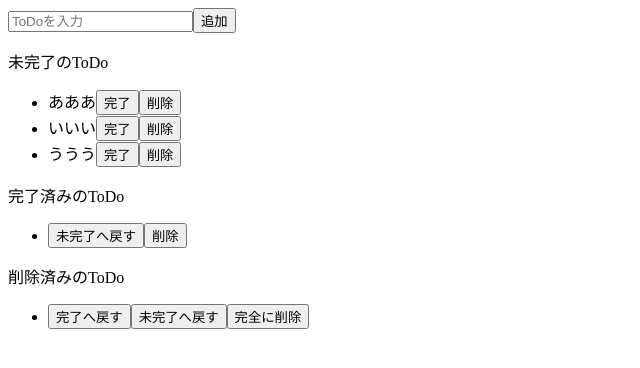
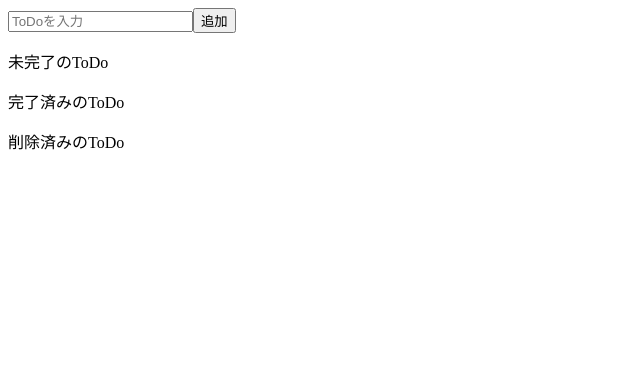
Before and after one commit to m1h4rYOU/todo-app-react-ts, a React (Create React App) app: page / in a window 1280 px wide. Shown: the top 368 px of the page, without its empty margins (0-640 px from the left). Built offline with nearby package versions, Linux system fonts and the light colour scheme.

Commit message:
feat: implement todo list

```diff
--- a/src/App.tsx
+++ b/src/App.tsx
@@ -1,39 +1,141 @@
-import React from 'react';
+import React, {useState} from 'react';
 // import './App.css';
 
-const items = ['あああ','いいい','ううう']
+const App = (): React.ReactElement => {
+  const [input, setInput] = useState<string>('')
+  const [incompleteTasks, setIncompleteTasks] = useState<string[]>([])
+  const [completeTasks, setCompleteTasks] = useState<string[]>([])
+  const [deletedTasks, setDeletedTasks] = useState<string[]>([])
 
-const App = (): React.ReactElement => {
+  const onChangeInput = (e: React.ChangeEvent<HTMLInputElement>)=>{
+    setInput(e.target.value)
+  }
+
+  const onClickInputAdd = ()=>{
+    if (input === '') return
+    const newInput = [...incompleteTasks,input]
+    setIncompleteTasks(newInput)
+    setInput('')
+  }
+
+  const onClickMoveToComplete = (index:number, task:string)=>()=>{
+    const newIncompleteTasks = [...incompleteTasks]
+    newIncompleteTasks.splice(index, 1)
+    setIncompleteTasks(newIncompleteTasks)
+    setCompleteTasks([...completeTasks, task])
+  }
+
+  const onClickBackToIncomplete = (index:number, task:string)=>()=>{
+    // 1.completeTasksを削除する
+    //  1-1. completeTasksをスプレッドする
+    //  1-2. completeTasksをspliceしてindex番目を1つ削除する
+    //  1-3. setCompleteTasksに1-2.を入れる
+    // 2. setIncompleteTasksに入れる
+    //  2-1. setIncompleteTasksにスプレッドしたincompleteTasksを入れる
+    const newCompleteTasks = [...completeTasks]
+    newCompleteTasks.splice(index,1)
+    setCompleteTasks(newCompleteTasks)
+    setIncompleteTasks([...incompleteTasks, task])
+  }
+
+  const onClickMoveFromCompleteToDeleted = (index:number, task:string)=>()=>{
+    // 1. completeTasksを削除する
+    //  1-1. completeTasksをスプレッドする(newDeletedTasksとする)
+    //  1-2. newDeletedTasksをspliceしてindex番目を1つ削除する
+    //  1-3. setCompleteTasksにnewDeletedTasksを入れる
+    // 2. setDeletedTasksに入れる
+    //  2-1. setDeletedTasksにスプレッドしたdeletedTasksを入れる
+    const newDeletedTasks = [...completeTasks]
+    newDeletedTasks.splice(index,1)
+    setCompleteTasks(newDeletedTasks)
+    setDeletedTasks([...deletedTasks, task])
+  }
+
+  const onClickFromIncompleteToDeleted = (index:number, task:string)=>()=>{
+    // 1. incompleteTasksを削除する
+    //  1-1. incompleteTasksをスプレッドする(newDeletedTasksとする)
+    //  1-2. newDeletedTasksをspliceしてindex番目の1つを削除する
+    //  1-3. setIncompleteTasksにnewDeletedTasksを入れる
+    // 2. setDeletedTasksに入れる
+    //  2-1. setDeletedTasksにスプレッドしたdeletedTasksを入れる
+    const newDeletedTasks = [...incompleteTasks]
+    newDeletedTasks.splice(index, 1)
+    setIncompleteTasks(newDeletedTasks)
+    setDeletedTasks([...deletedTasks, task])
+  }
+
+  const onClickBackFromDeletedToCompleted = (index:number, task:string)=>()=>{
+    // 1. deletedTasksを削除する
+    //  1-1. deletedTasksをスプレッドする(newDeletedTasksとする)
+    //  1-2. newDeletedTasksをspliceしてindex番目を1つ削除する
+    //  1-3. setDeletedTasksにnewDeletedTasksを入れる
+    // 2. setCompleteTasksに入れる
+    //  2-1. setCompleteTasksにスプレッドしたcompleteTasksを入れる
+    const newDeletedTasks = [...deletedTasks]
+    newDeletedTasks.splice(index,1)
+    setDeletedTasks(newDeletedTasks)
+    setCompleteTasks([...completeTasks, task])
+  }
+
+  const onClickBackFromDeletedToIncomplete = (index:number, task:string)=>()=>{
+    // 1. deletedTasksを削除する
+    //  1-1. deletedTasksをスプレッドする(newDeletedTasksとする)
+    //  1-2. newDeletedTasksをspliceしてindex番目を1つ削除する
+    //  1-3. setDeletedTasksにnewDeletedTasksを入れる
+    // 2. setIncompleteTasksに入れる
+    //  2-1. setIncompleteTasksにスプレッドしたincompleteTasksを入れる
+    const newDeletedTasks = [...deletedTasks]
+    newDeletedTasks.splice(index, 1)
+    setDeletedTasks(newDeletedTasks)
+    setIncompleteTasks([...incompleteTasks, task])
+  }
+
+  const onClickCompleteDeleted = (index:number)=>()=>{
+    // 1. deletedTasksを削除する
+    //   1-1. deletedTasksをスプレッドする(newDeletedTasksとする)
+    //   1-2. newDeletedTasksをspliceしてindex番目を1つ削除する
+    //   1-3. setDeletedTasksにスプレッドしたnewDeletedTasksを入れる
+    const newDeletedTasks = [...deletedTasks]
+    newDeletedTasks.splice(index,1)
+    setDeletedTasks(newDeletedTasks)
+  }
+
   return(
     <>
-    <input type="placeholder" placeholder='ToDoを入力' />
-    <button>追加</button>
+    <input placeholder='ToDoを入力' onChange={onChangeInput} value={input}/>
+    <button onClick={onClickInputAdd}>追加</button>
 
     <p>未完了のToDo</p>
     <ul>
-      {items.map((todo)=>
-        <li>{todo}
-          <button type='button'>完了</button>
-          <button type='button'>削除</button>
+      {incompleteTasks.map((incompleteTask, index)=>
+        <li>{incompleteTask}
+          <button type='button' onClick={onClickMoveToComplete(index, incompleteTask)}>完了</button>
+          <button type='button' onClick={onClickFromIncompleteToDeleted(index, incompleteTask)}>削除</button>
         </li>
       )}
     </ul>
 
     <p>完了済みのToDo</p>
     <ul>
+      {completeTasks.map((completeTask, index)=>
       <li>
-        <button type='button'>未完了へ戻す</button>
-        <button type='button'>削除</button>
+        {completeTask}
+        <button type='button' onClick={onClickBackToIncomplete(index, completeTask)}>未完了へ戻す</button>
+        <button type='button' onClick={onClickMoveFromCompleteToDeleted(index, completeTask)}>削除</button>
       </li>
+      )}
     </ul>
 
     <p>削除済みのToDo</p>
     <ul>
+      {deletedTasks.map((deletedTask, index)=>
       <li>
-        <button type='button'>完了へ戻す</button>
-        <button type='button'>未完了へ戻す</button>
-        <button type='button'>完全に削除</button>
+        {deletedTask}
+        <button type='button' onClick={onClickBackFromDeletedToCompleted(index, deletedTask)}>完了へ戻す</button>
+        <button type='button' onClick={onClickBackFromDeletedToIncomplete(index, deletedTask)}>未完了へ戻す</button>
+        <button type='button' onClick={onClickCompleteDeleted(index)}>完全に削除</button>
       </li>
+      )}
     </ul>
     </>
   );
```
